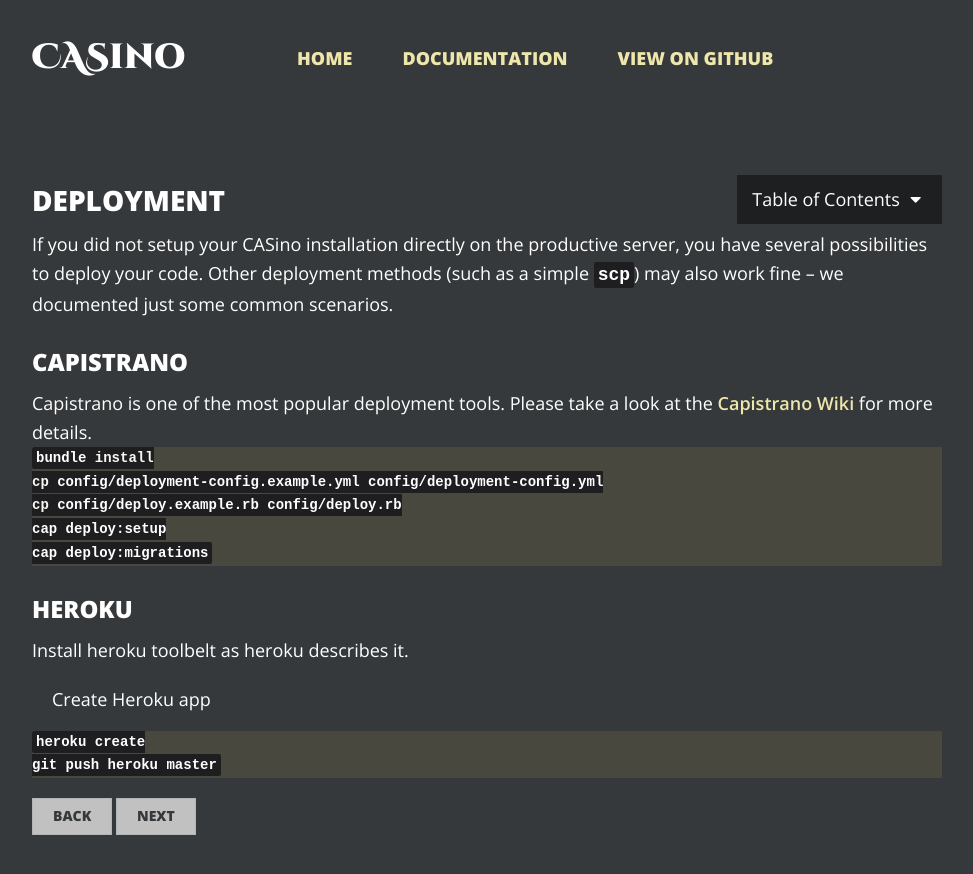
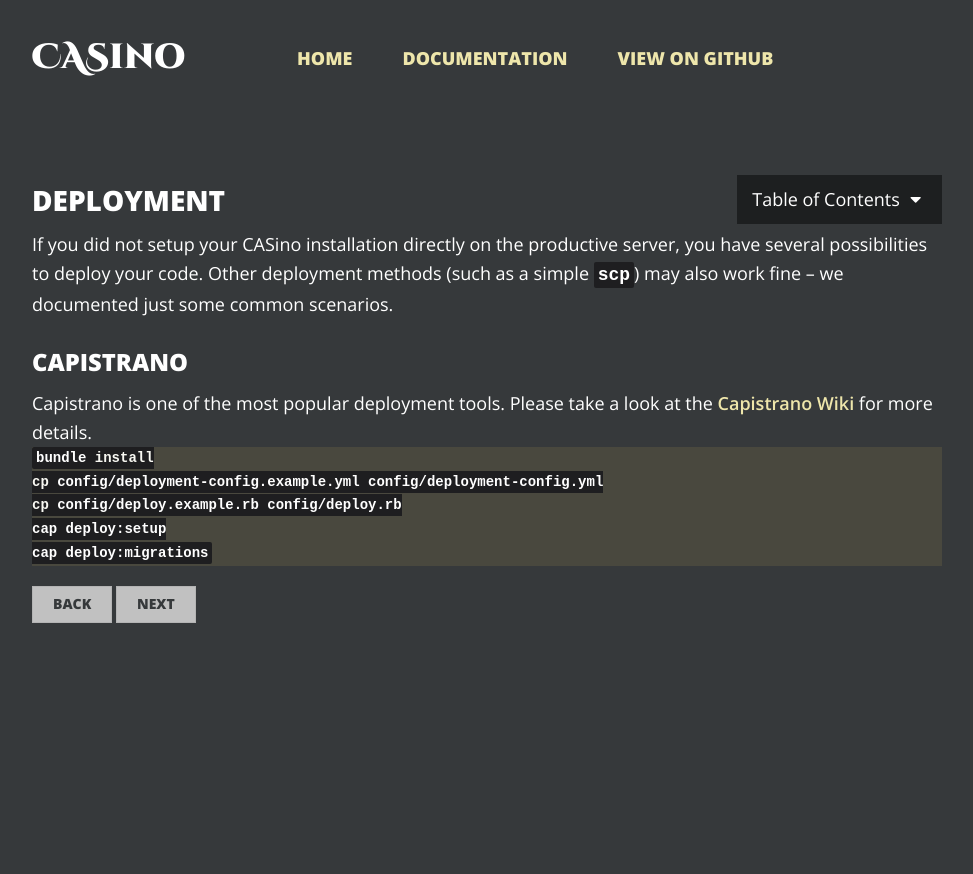
Before and after one commit to rbCAS/rbcas.github.com, a Jekyll site: the page built from docs/deployment/index.md, in a window 1280 px wide. Shown: the top 874 px of the page, without its empty margins (153-1126 px from the left). Built offline with Jekyll 4.4.1, drawn with Linux system fonts in a browser that asks for light colours.

Commit message:
remove heroku deployment

```diff
--- a/docs/deployment/index.md
+++ b/docs/deployment/index.md
@@ -18,13 +18,3 @@
 cap deploy:setup
 cap deploy:migrations
 {% endhighlight %}
-
-## Heroku
-
-Install heroku toolbelt as heroku describes it.
-
-* Create Heroku app
-{% highlight bash %}
-heroku create
-git push heroku master
-{% endhighlight %}
```
